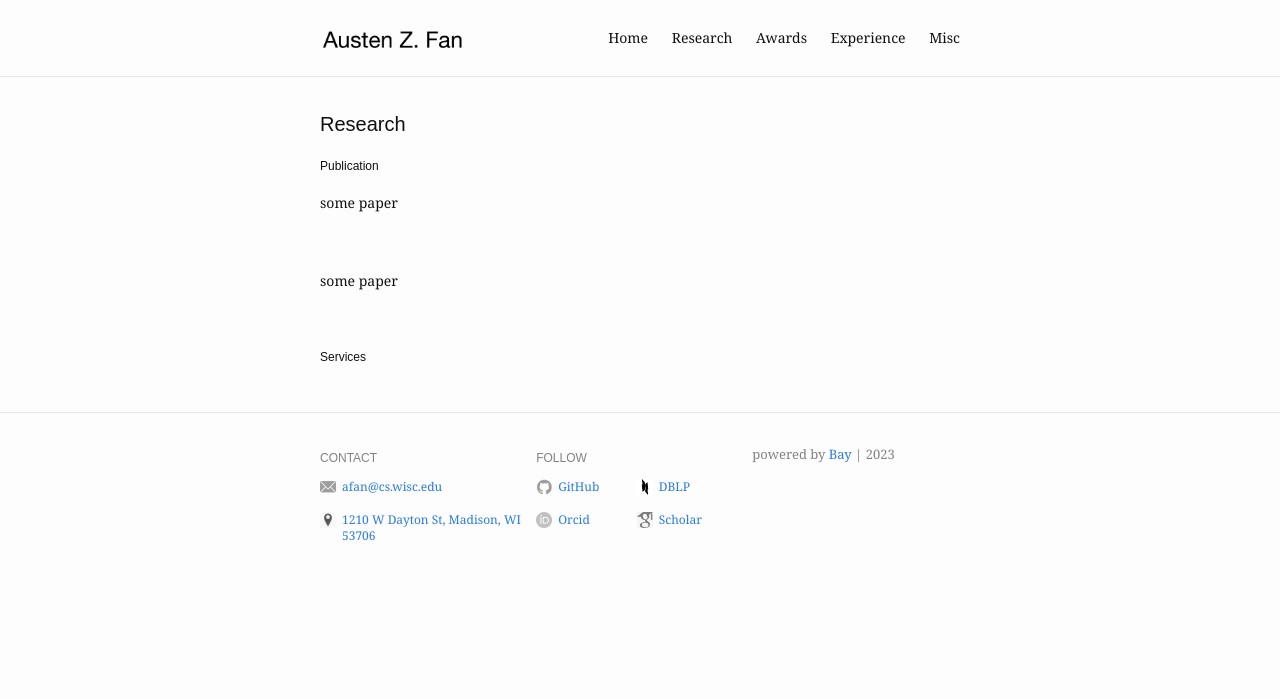
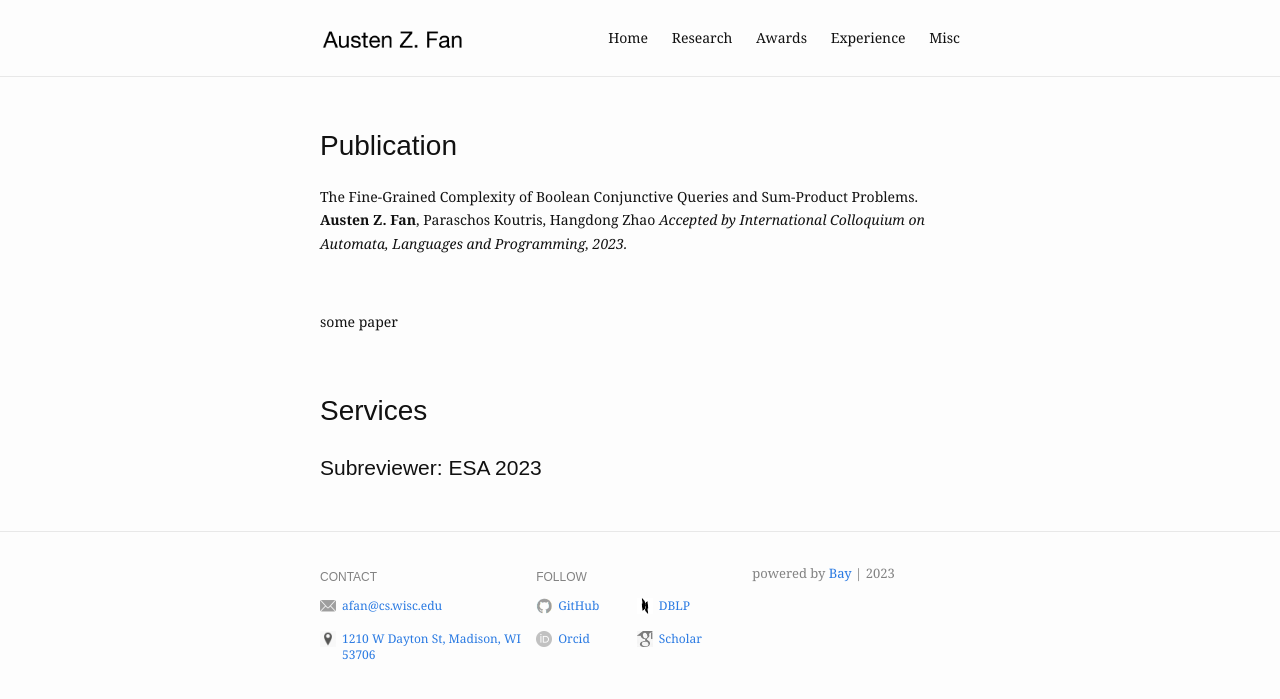
Before and after one commit to Austen-Z-Fan/Austen-Z-Fan.github.io, a Jekyll site: the page built from research.md, in a window 1280 px wide. Shown: the top 699 px of the page. Built offline with Jekyll 4.4.1, drawn with Linux system fonts in a browser that asks for light colours.

Commit message:
Update research.md

```diff
--- a/research.md
+++ b/research.md
@@ -1,11 +1,12 @@
 ---
 layout: work
-title: Research
 slug: /research
 ---
 
-#### Publication
-some paper
+# Publication
+The Fine-Grained Complexity of Boolean Conjunctive Queries and Sum-Product Problems.
+**Austen Z. Fan**, Paraschos Koutris, Hangdong Zhao
+*Accepted by International Colloquium on Automata, Languages and Programming, 2023.*
 
 <br />
 
@@ -13,4 +14,5 @@
 
 <br />
 
-#### Services
+# Services
+## Subreviewer: ESA 2023
```
